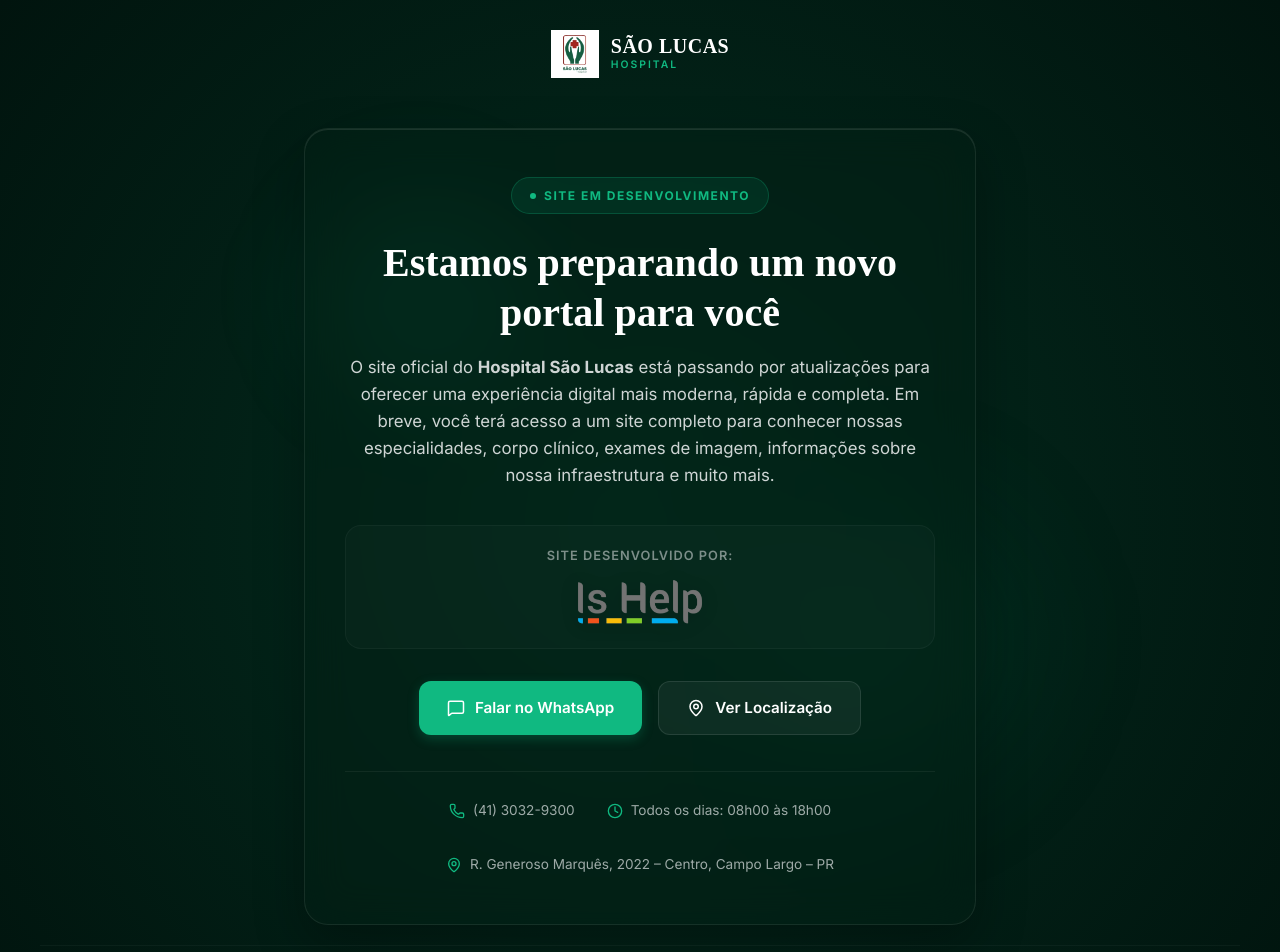
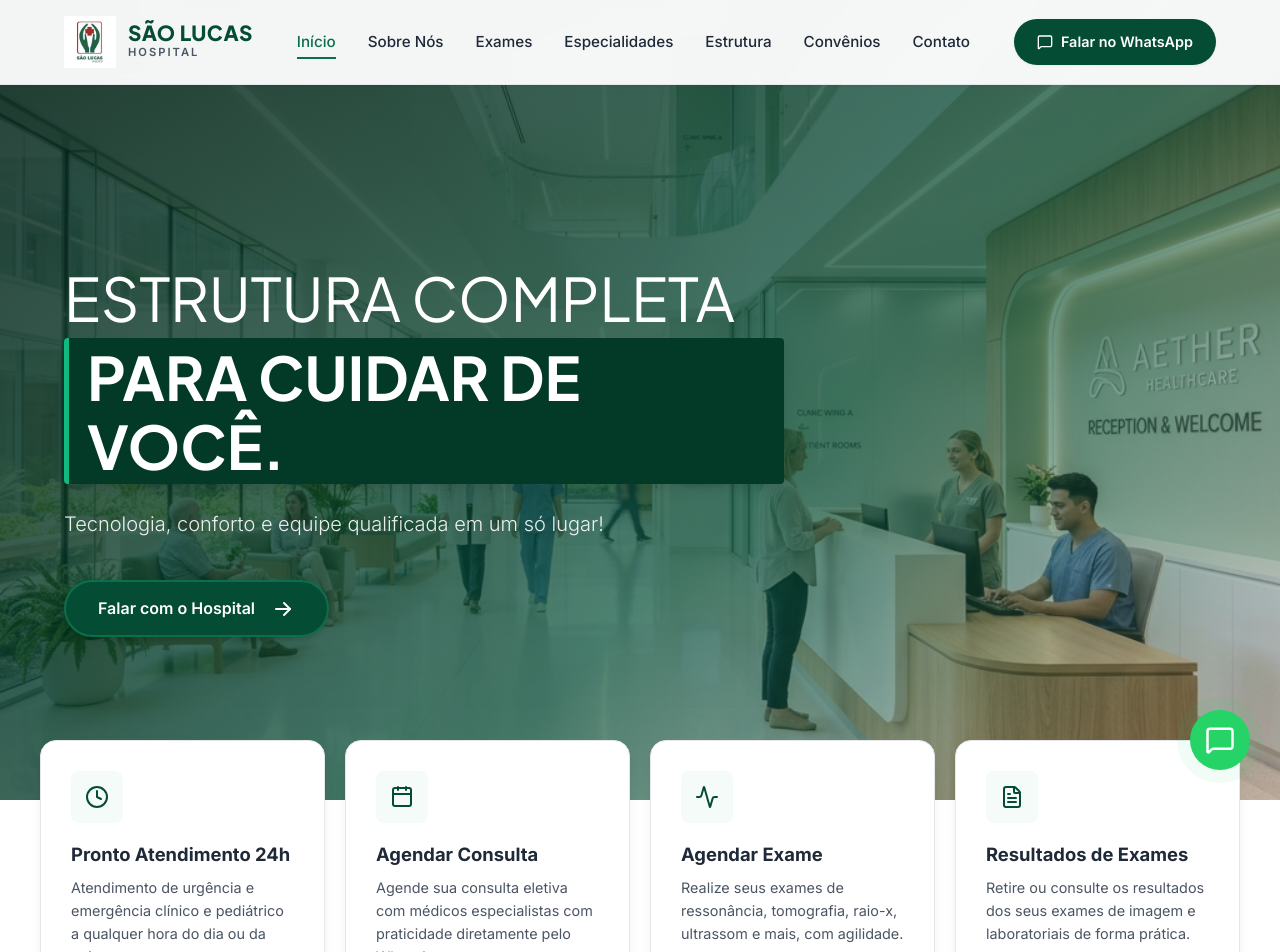
Before and after one commit to ishelp-lab/hsl, a React (Vite) app: page / in a window 1280 px wide. Shown: the top 952 px of the page. Built offline with nearby package versions, Linux system fonts and the light colour scheme.

Commit message:
Separação dos ambientes

```diff
--- a/package.json
+++ b/package.json
@@ -12,7 +12,8 @@
   "dependencies": {
     "lucide-react": "^1.24.0",
     "react": "^19.2.7",
-    "react-dom": "^19.2.7"
+    "react-dom": "^19.2.7",
+    "react-router-dom": "^7.18.1"
   },
   "devDependencies": {
     "@types/react": "^19.2.17",
--- a/src/App.jsx
+++ b/src/App.jsx
@@ -1,139 +1,15 @@
-import { useState, useEffect } from 'react'
-import {
-  Phone,
-  MapPin,
-  Clock,
-  MessageSquare
-} from 'lucide-react'
-import OriginalApp from './App.original.jsx'
-import logoIsHelp from './assets/logo-ishelp.png'
+import { BrowserRouter as Router, Routes, Route } from 'react-router-dom'
+import HomePage from './HomePage.jsx'
+import DevPage from './DevPage.jsx'
 
 function App() {
-  const [isPreview, setIsPreview] = useState(false)
-
-  useEffect(() => {
-    // Check if the URL query parameter 'preview=true' is set, or if local storage has preview mode enabled
-    const params = new URLSearchParams(window.location.search)
-    if (params.get('preview') === 'true' || localStorage.getItem('hsl-preview') === 'true') {
-      setIsPreview(true)
-      // Save it to localStorage so the preview persists when navigating/refreshing without the query param
-      if (params.get('preview') === 'true') {
-        localStorage.setItem('hsl-preview', 'true')
-      }
-    }
-  }, [])
-
-  // If the user wants to leave preview mode, they can do so by passing ?preview=false
-  useEffect(() => {
-    const params = new URLSearchParams(window.location.search)
-    if (params.get('preview') === 'false') {
-      localStorage.removeItem('hsl-preview')
-      setIsPreview(false)
-    }
-  }, [])
-
-  if (isPreview) {
-    return <OriginalApp />
-  }
-
-  const wppBaseUrl = "https://wa.me/554130329300"
-  const getWppLink = (message) => `${wppBaseUrl}?text=${encodeURIComponent(message)}`
-
   return (
-    <div className="m-page-body">
-      {/* Background decoration elements */}
-      <div className="m-glow-1"></div>
-      <div className="m-glow-2"></div>
-
-      {/* Header with Hospital logo */}
-      <header className="m-header">
-        <div className="m-logo-hsp">
-          <img src="/logo.png" alt="Logo Hospital São Lucas" className="m-logo-hsp-img" />
-          <div className="m-logo-hsp-text">
-            <span className="m-logo-hsp-title">SÃO LUCAS</span>
-            <span className="m-logo-hsp-subtitle">HOSPITAL</span>
-          </div>
-        </div>
-      </header>
-
-      {/* Main card */}
-      <main className="m-content-container">
-        <div className="m-card">
-          <div className="m-badge">
-            <span className="m-badge-dot"></span>
-            Site em Desenvolvimento
-          </div>
-
-          <h1 className="m-title">Estamos preparando um novo portal para você</h1>
-
-          <p className="m-description">
-            O site oficial do <strong>Hospital São Lucas</strong> está passando por atualizações para oferecer uma experiência digital mais moderna, rápida e completa. Em breve, você terá acesso a um site completo para conhecer nossas especialidades, corpo clínico, exames de imagem, informações sobre nossa infraestrutura e muito mais.
-          </p>
-
-          {/* Is Help middle branding */}
-          <div className="m-dev-middle">
-            <span className="m-dev-middle-text">Site desenvolvido por:</span>
-            <a
-              href="https://ishelp.com.br"
-              target="_blank"
-              rel="noopener noreferrer"
-              className="m-developer-logo-link"
-              title="Is Help"
-            >
-              <img src={logoIsHelp} alt="Logo Is Help" className="m-dev-middle-logo" style={{ height: "50px" }} />
-            </a>
-          </div>
-
-          <div className="m-actions">
-            <a
-              href={getWppLink("Olá, gostaria de agendar um atendimento no Hospital São Lucas.")}
-              target="_blank"
-              rel="noopener noreferrer"
-              className="m-btn m-btn-primary"
-            >
-              <MessageSquare size={18} />
-              Falar no WhatsApp
-            </a>
-            <a
-              href="https://maps.google.com/?q=R.+Generoso+Marquês,+2022+-+Centro,+Campo+Largo+-+PR,+83601-050"
-              target="_blank"
-              rel="noopener noreferrer"
-              className="m-btn m-btn-secondary"
-            >
-              <MapPin size={18} />
-              Ver Localização
-            </a>
-          </div>
-
-          <div className="m-contact-bar">
-            <a href="tel:+554130329300" className="m-contact-item">
-              <Phone className="m-contact-icon" size={16} />
-              (41) 3032-9300
-            </a>
-            <div className="m-contact-item">
-              <Clock className="m-contact-icon" size={16} />
-              Todos os dias: 08h00 às 18h00
-            </div>
-            <a
-              href="https://maps.google.com/?q=R.+Generoso+Marquês,+2022+-+Centro,+Campo+Largo+-+PR,+83601-050"
-              target="_blank"
-              rel="noopener noreferrer"
-              className="m-contact-item"
-            >
-              <MapPin className="m-contact-icon" size={16} />
-              R. Generoso Marquês, 2022 – Centro, Campo Largo – PR
-            </a>
-          </div>
-        </div>
-      </main>
-
-      {/* Footer */}
-      <footer className="m-footer">
-        <p className="m-footer-copyright">
-          &copy; {new Date().getFullYear()} Hospital São Lucas. Todos os direitos reservados.
-        </p>
-      </footer>
-    </div>
+    <Router>
+      <Routes>
+        <Route path="/" element={<HomePage />} />
+        <Route path="/em-desenvolvimento" element={<DevPage />} />
+      </Routes>
+    </Router>
   )
 }
 
--- /dev/null
+++ b/src/DevPage.jsx
@@ -0,0 +1,111 @@
+import {
+  Phone,
+  MapPin,
+  Clock,
+  MessageSquare
+} from 'lucide-react'
+import logoIsHelp from './assets/logo-ishelp.png'
+
+function DevPage() {
+  const wppBaseUrl = "https://wa.me/554130329300"
+  const getWppLink = (message) => `${wppBaseUrl}?text=${encodeURIComponent(message)}`
+
+  return (
+    <div className="m-page-body">
+      {/* Background decoration elements */}
+      <div className="m-glow-1"></div>
+      <div className="m-glow-2"></div>
+
+      {/* Header with Hospital logo */}
+      <header className="m-header">
+        <div className="m-logo-hsp">
+          <img src="/logo.png" alt="Logo Hospital São Lucas" className="m-logo-hsp-img" />
+          <div className="m-logo-hsp-text">
+            <span className="m-logo-hsp-title">SÃO LUCAS</span>
+            <span className="m-logo-hsp-subtitle">HOSPITAL</span>
+          </div>
+        </div>
+      </header>
+
+      {/* Main card */}
+      <main className="m-content-container">
+        <div className="m-card">
+          <div className="m-badge">
+            <span className="m-badge-dot"></span>
+            Site em Desenvolvimento
+          </div>
+
+          <h1 className="m-title">Estamos preparando um novo portal para você</h1>
+
+          <p className="m-description">
+            O site oficial do <strong>Hospital São Lucas</strong> está passando por atualizações para oferecer uma experiência digital mais moderna, rápida e completa. Em breve, você terá acesso a um site completo para conhecer nossas especialidades, corpo clínico, exames de imagem, informações sobre nossa infraestrutura e muito mais.
+          </p>
+
+          {/* Is Help middle branding */}
+          <div className="m-dev-middle">
+            <span className="m-dev-middle-text">Site desenvolvido por:</span>
+            <a
+              href="https://ishelp.com.br"
+              target="_blank"
+              rel="noopener noreferrer"
+              className="m-developer-logo-link"
+              title="Is Help"
+            >
+              <img src={logoIsHelp} alt="Logo Is Help" className="m-dev-middle-logo" style={{ height: "50px" }} />
+            </a>
+          </div>
+
+          <div className="m-actions">
+            <a
+              href={getWppLink("Olá, gostaria de agendar um atendimento no Hospital São Lucas.")}
+              target="_blank"
+              rel="noopener noreferrer"
+              className="m-btn m-btn-primary"
+            >
+              <MessageSquare size={18} />
+              Falar no WhatsApp
+            </a>
+            <a
+              href="https://maps.google.com/?q=R.+Generoso+Marquês,+2022+-+Centro,+Campo+Largo+-+PR,+83601-050"
+              target="_blank"
+              rel="noopener noreferrer"
+              className="m-btn m-btn-secondary"
+            >
+              <MapPin size={18} />
+              Ver Localização
+            </a>
+          </div>
+
+          <div className="m-contact-bar">
+            <a href="tel:+554130329300" className="m-contact-item">
+              <Phone className="m-contact-icon" size={16} />
+              (41) 3032-9300
+            </a>
+            <div className="m-contact-item">
+              <Clock className="m-contact-icon" size={16} />
+              Todos os dias: 08h00 às 18h00
+            </div>
+            <a
+              href="https://maps.google.com/?q=R.+Generoso+Marquês,+2022+-+Centro,+Campo+Largo+-+PR,+83601-050"
+              target="_blank"
+              rel="noopener noreferrer"
+              className="m-contact-item"
+            >
+              <MapPin className="m-contact-icon" size={16} />
+              R. Generoso Marquês, 2022 – Centro, Campo Largo – PR
+            </a>
+          </div>
+        </div>
+      </main>
+
+      {/* Footer */}
+      <footer className="m-footer">
+        <p className="m-footer-copyright">
+          &copy; {new Date().getFullYear()} Hospital São Lucas. Todos os direitos reservados.
+        </p>
+      </footer>
+    </div>
+  )
+}
+
+export default DevPage
```
Also changed, not shown: src/HomePage.jsx (renamed from src/App.original.jsx), 1 other file (tests, documents, lock files or other folders).
